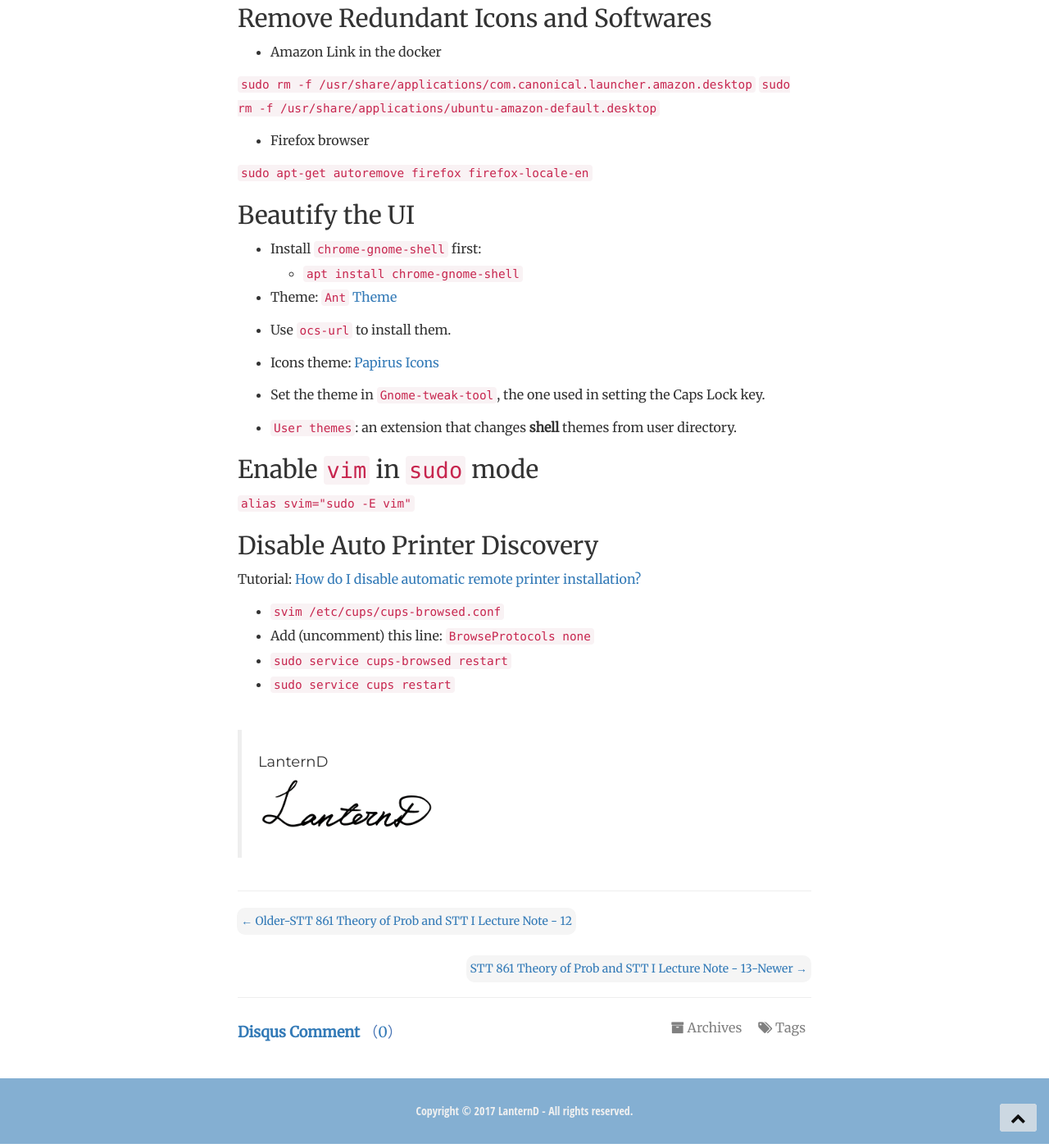
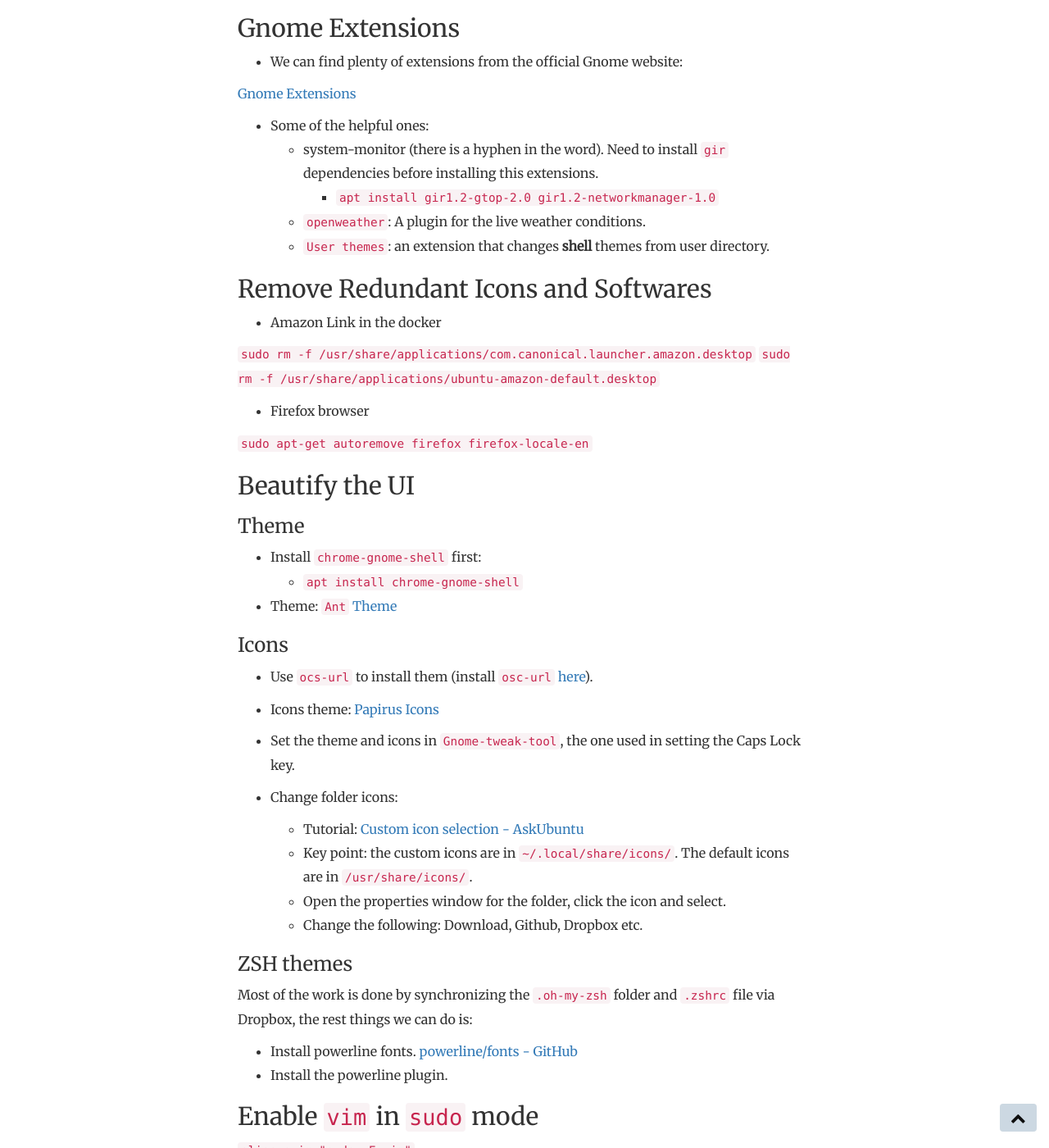
Before and after one commit to LanternD/en.dlyang.me, a Jekyll site: the page built from _posts/2017-11-27-things-to-do-after-installing-ubuntu.md, in a window 1280 px wide and 1400 px high, scrolled down 5716 px. Shown: the whole window at 82% size. Built offline with Jekyll 4.4.1, drawn with Linux system fonts in a browser that asks for light colours; comment, search, counter and statistics services are not loaded; some of the changed text lies outside the part shown.

Commit message:
Add more stuff in the ubuntu post

```diff
--- a/_posts/2017-11-27-things-to-do-after-installing-ubuntu.md
+++ b/_posts/2017-11-27-things-to-do-after-installing-ubuntu.md
@@ -169,7 +173,16 @@
 
 ### GNU Radio
 
-Use `pybombs` to install it. It will take care of UHD at the same time.
+Tutorials: [GNURadio - GitHub](https://github.com/gnuradio/gnuradio#pybombs)
+
+Follow the instruction. Use `pybombs` to install it. It will take care of UHD at the same time.
+
+### Powerline
+
+-   Official site: [powerline/powerline - GitHub](https://github.com/powerline/powerline)
+-   Installation: [powerline - readthedocs.io](https://powerline.readthedocs.io/en/latest/installation.html)
+
+`pip install powerline-status`
 
 ## GitHub SSH key
 
@@ -226,6 +239,8 @@
 -   Some of the helpful ones:
     -   system-monitor (there is a hyphen in the word). Need to install `gir` dependencies before installing this extensions.
         -   `apt install gir1.2-gtop-2.0 gir1.2-networkmanager-1.0`
+    -   `openweather`: A plugin for the live weather conditions.
+    -   `User themes`: an extension that changes **shell** themes from user directory.
 
 ## Remove Redundant Icons and Softwares
 
@@ -239,18 +254,33 @@
 
 ## Beautify the UI
 
+### Theme
+
 -   Install `chrome-gnome-shell` first:
     -   `apt install chrome-gnome-shell`
 
 -   Theme: [`Ant` Theme](https://www.gnome-look.org/p/1099856/)
 
--   Use `ocs-url` to install them.
+### Icons
+
+-   Use `ocs-url` to install them (install `osc-url` [here](https://www.linux-apps.com/p/1136805/)).
 
 -   Icons theme: [Papirus Icons](https://www.gnome-look.org/p/1166289/)
 
--   Set the theme in `Gnome-tweak-tool`, the one used in setting the Caps Lock key.
+-   Set the theme and icons in `Gnome-tweak-tool`, the one used in setting the Caps Lock key.
 
--   `User themes`: an extension that changes **shell** themes from user directory.
+-   Change folder icons:
+    -   Tutorial: [Custom icon selection - AskUbuntu](https://askubuntu.com/questions/79110/how-can-i-assign-custom-icons-to-folders)
+    -   Key point: the custom icons are in `~/.local/share/icons/`. The default icons are in `/usr/share/icons/`.
+    -   Open the properties window for the folder, click the icon and select.
+    -   Change the following: Download, Github, Dropbox etc.
+
+### ZSH themes
+
+Most of the work is done by synchronizing the `.oh-my-zsh` folder and `.zshrc` file via Dropbox, the rest things we can do is:
+
+-   Install powerline fonts. [powerline/fonts - GitHub](https://github.com/powerline/fonts)
+-   Install the powerline plugin.
 
 ## Enable `vim` in `sudo` mode
 
```
Also changed, not shown: other parts of _posts/2017-11-27-things-to-do-after-installing-ubuntu.md (+7 -3 lines).
